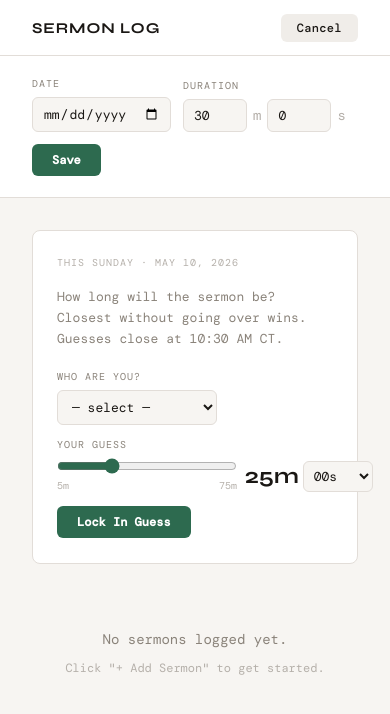
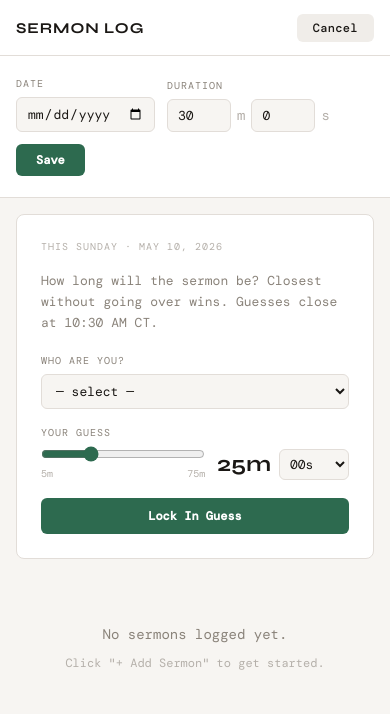
Before and after one commit to waaaaaark/sermon-tracker, a Next.js app: page / in a window 390 px wide. Both pictures are taken after a click on the button "+ Add Sermon". Shown: the top 714 px of the page. Built offline with nearby package versions, Linux system fonts and the light colour scheme; a web font is replaced by a local one.

Commit message:
fixed mobile layout

```diff
--- a/app/page.tsx
+++ b/app/page.tsx
@@ -12,6 +12,17 @@ interface Standing { name: string; points: number; guesses: number; wins: string
 
 const NAMES = ["Matt", "Marty", "Brendan", "Brandon", "Dave", "Guest"];
 const PLAYERS = ["Matt", "Marty", "Brendan", "Brandon", "Dave"];
+
+function useIsMobile() {
+  const [isMobile, setIsMobile] = useState(false);
+  useEffect(() => {
+    const check = () => setIsMobile(window.innerWidth < 640);
+    check();
+    window.addEventListener("resize", check);
+    return () => window.removeEventListener("resize", check);
+  }, []);
+  return isMobile;
+}
 
 function fmtLabel(s: number) {
   const m = Math.floor(s / 60);
@@ -77,13 +88,14 @@ const sectionLabel: React.CSSProperties = {
 };
 
 export default function Home() {
-  // Data
+  const isMobile = useIsMobile();
+  const pad = isMobile ? "16px" : "32px";
+
   const [sermons, setSermons] = useState<Sermon[]>([]);
   const [guesses, setGuesses] = useState<Guess[]>([]);
   const [standings, setStandings] = useState<Standing[]>([]);
   const [loading, setLoading] = useState(true);
 
-  // Sermon form
   const [showForm, setShowForm] = useState(false);
   const [sDate, setSDate] = useState("");
   const [sMinutes, setSMinutes] = useState(30);
@@ -91,7 +103,6 @@ export default function Home() {
   const [saving, setSaving] = useState(false);
   const [formErr, setFormErr] = useState("");
 
-  // Guess form
   const [gName, setGName] = useState("");
   const [gMinutes, setGMinutes] = useState(25);
   const [gSeconds, setGSeconds] = useState(0);
@@ -168,21 +179,23 @@ export default function Home() {
   const longest = sermons.length ? sermons.reduce((a, b) => a.durationSeconds > b.durationSeconds ? a : b) : null;
   const shortest = sermons.length ? sermons.reduce((a, b) => a.durationSeconds < b.durationSeconds ? a : b) : null;
   const chartData = sorted.map(s => ({ ...s, minutes: s.durationSeconds / 60 }));
+  const medals = ["🥇", "🥈", "🥉"];
 
-  const medals = ["🥇", "🥈", "🥉"];
+  // suppress unused warning
+  void PLAYERS;
 
   return (
     <div style={{ minHeight: "100vh", display: "flex", flexDirection: "column", background: "#f7f5f2" }}>
 
       {/* Header */}
-      <header style={{ borderBottom: "1px solid #e2ddd8", background: "#fff", padding: "0 32px", height: 56, display: "flex", alignItems: "center", justifyContent: "space-between" }}>
+      <header style={{ borderBottom: "1px solid #e2ddd8", background: "#fff", padding: `0 ${pad}`, height: 56, display: "flex", alignItems: "center", justifyContent: "space-between" }}>
         <div style={{ display: "flex", alignItems: "baseline", gap: 16 }}>
           <span style={{ fontFamily: "'Syne', sans-serif", fontSize: 15, fontWeight: 700, letterSpacing: "0.06em", textTransform: "uppercase", color: "#1a1714" }}>Sermon Log</span>
           {sermons.length > 0 && <span style={{ color: "#b5b0aa", fontSize: 12 }}>{sermons.length} entries</span>}
         </div>
         <button
           onClick={() => { setShowForm(!showForm); setFormErr(""); }}
-          style={{ background: showForm ? "#f0ede9" : "#2d6a4f", color: showForm ? "#1a1714" : "#fff", border: "none", borderRadius: 6, padding: "6px 16px", fontSize: 12, fontWeight: 500, letterSpacing: "0.03em" }}
+          style={{ background: showForm ? "#f0ede9" : "#2d6a4f", color: showForm ? "#1a1714" : "#fff", border: "none", borderRadius: 6, padding: "6px 16px", fontSize: 12, fontWeight: 500, letterSpacing: "0.03em", whiteSpace: "nowrap" }}
         >
           {showForm ? "Cancel" : "+ Add Sermon"}
         </button>
@@ -190,7 +203,7 @@ export default function Home() {
 
       {/* Sermon entry form */}
       {showForm && (
-        <div style={{ borderBottom: "1px solid #e2ddd8", background: "#fff", padding: "20px 32px" }}>
+        <div style={{ borderBottom: "1px solid #e2ddd8", background: "#fff", padding: `20px ${pad}` }}>
           <div style={{ display: "flex", flexWrap: "wrap", gap: 12, alignItems: "flex-end" }}>
             <Field label="Date">
               <input type="date" value={sDate} onChange={e => setSDate(e.target.value)} style={inputStyle} />
@@ -216,16 +229,14 @@ export default function Home() {
         </div>
       )}
 
-      <main style={{ flex: 1, padding: "32px 32px 64px", maxWidth: 1000, margin: "0 auto", width: "100%" }}>
+      <main style={{ flex: 1, padding: isMobile ? "16px 16px 48px" : "32px 32px 64px", maxWidth: 1000, margin: "0 auto", width: "100%" }}>
         {loading ? (
           <div style={{ color: "#b5b0aa", paddingTop: 80, textAlign: "center" }}>Loading…</div>
         ) : (
           <>
             {/* ── Guess section ─────────────────────────────────── */}
             <div style={{ ...card, padding: "24px", marginBottom: 24 }}>
-              <div style={sectionLabel}>
-                This Sunday · {fmtDate(nextSunday)}
-              </div>
+              <div style={sectionLabel}>This Sunday · {fmtDate(nextSunday)}</div>
 
               {!open ? (
                 <p style={{ color: "#8a837a", fontSize: 13 }}>
@@ -247,7 +258,6 @@ export default function Home() {
                     How long will the sermon be? Closest without going over wins. Guesses close at 10:30 AM CT.
                   </p>
 
-                  {/* Existing guesses */}
                   {guesses.length > 0 && (
                     <div style={{ display: "flex", gap: 8, flexWrap: "wrap", marginBottom: 20 }}>
                       {guesses.map(g => (
@@ -259,29 +269,28 @@ export default function Home() {
                     </div>
                   )}
 
-                  <div style={{ display: "flex", flexWrap: "wrap", gap: 12, alignItems: "flex-end" }}>
+                  <div style={{ display: "flex", flexDirection: "column", gap: 16 }}>
                     <Field label="Who are you?">
-                      <select value={gName} onChange={e => setGName(e.target.value)} style={{ ...inputStyle, width: 160 }}>
+                      <select value={gName} onChange={e => setGName(e.target.value)}
+                        style={{ ...inputStyle, width: isMobile ? "100%" : 160 }}>
                         <option value="">— select —</option>
                         {NAMES.map(n => <option key={n} value={n}>{n}</option>)}
                       </select>
                     </Field>
 
                     <Field label="Your guess">
-                      <div style={{ display: "flex", gap: 8, alignItems: "center" }}>
-                        {/* Minute slider */}
-                        <div style={{ display: "flex", flexDirection: "column", gap: 4 }}>
+                      <div style={{ display: "flex", flexWrap: "wrap", gap: 12, alignItems: "center" }}>
+                        <div style={{ display: "flex", flexDirection: "column", gap: 4, flex: "1 1 160px" }}>
                           <input
                             type="range" min={5} max={75} value={gMinutes}
                             onChange={e => setGMinutes(parseInt(e.target.value))}
-                            style={{ width: 180, accentColor: "#2d6a4f" }}
+                            style={{ width: "100%", accentColor: "#2d6a4f" }}
                           />
                           <div style={{ display: "flex", justifyContent: "space-between", fontSize: 10, color: "#b5b0aa" }}>
                             <span>5m</span><span>75m</span>
                           </div>
                         </div>
-                        {/* Fine tune seconds */}
-                        <div style={{ display: "flex", alignItems: "center", gap: 4 }}>
+                        <div style={{ display: "flex", alignItems: "center", gap: 8 }}>
                           <span style={{ fontFamily: "'Syne', sans-serif", fontWeight: 700, fontSize: 22, color: "#1a1714", minWidth: 48 }}>
                             {gMinutes}m
                           </span>
@@ -296,7 +305,7 @@ export default function Home() {
                     </Field>
 
                     <button onClick={handleGuess} disabled={gSubmitting}
-                      style={{ background: "#2d6a4f", color: "#fff", border: "none", borderRadius: 6, padding: "8px 20px", fontSize: 12, fontWeight: 600, opacity: gSubmitting ? 0.6 : 1, marginBottom: 1 }}>
+                      style={{ background: "#2d6a4f", color: "#fff", border: "none", borderRadius: 6, padding: "10px 20px", fontSize: 12, fontWeight: 600, opacity: gSubmitting ? 0.6 : 1, width: isMobile ? "100%" : "auto", alignSelf: "flex-start" }}>
                       {gSubmitting ? "Locking in…" : "Lock In Guess"}
                     </button>
                   </div>
@@ -305,9 +314,9 @@ export default function Home() {
               )}
             </div>
 
-            {/* ── Two column: leaderboard + stats ───────────────── */}
+            {/* ── Leaderboard + Stats ────────────────────────────── */}
             {sermons.length > 0 && (
-              <div style={{ display: "grid", gridTemplateColumns: "1fr 1fr", gap: 24, marginBottom: 24 }}>
+              <div style={{ display: "grid", gridTemplateColumns: isMobile ? "1fr" : "1fr 1fr", gap: 24, marginBottom: 24 }}>
 
                 {/* Leaderboard */}
                 <div style={{ ...card, padding: "24px" }}>
@@ -384,15 +393,15 @@ export default function Home() {
 
             {/* ── History table ──────────────────────────────────── */}
             {sermons.length > 0 && (
-              <div style={{ ...card, overflow: "hidden" }}>
-                <div style={{ display: "grid", gridTemplateColumns: "1fr 1fr 32px", borderBottom: "1px solid #e2ddd8", padding: "10px 20px" }}>
+              <div style={{ ...card, overflowX: "auto" }}>
+                <div style={{ display: "grid", gridTemplateColumns: "1fr 1fr 32px", borderBottom: "1px solid #e2ddd8", padding: "10px 20px", minWidth: 280 }}>
                   {["Date", "Duration", ""].map((h, i) => (
                     <span key={i} style={{ color: "#b5b0aa", fontSize: 10, letterSpacing: "0.1em", textTransform: "uppercase" }}>{h}</span>
                   ))}
                 </div>
                 {[...sorted].reverse().map((s, i) => (
                   <div key={s.id}
-                    style={{ display: "grid", gridTemplateColumns: "1fr 1fr 32px", padding: "12px 20px", borderBottom: i < sorted.length - 1 ? "1px solid #f0ede9" : "none", alignItems: "center" }}
+                    style={{ display: "grid", gridTemplateColumns: "1fr 1fr 32px", padding: "12px 20px", borderBottom: i < sorted.length - 1 ? "1px solid #f0ede9" : "none", alignItems: "center", minWidth: 280 }}
                     onMouseEnter={e => (e.currentTarget.style.background = "#f7f5f2")}
                     onMouseLeave={e => (e.currentTarget.style.background = "transparent")}
                   >
```
